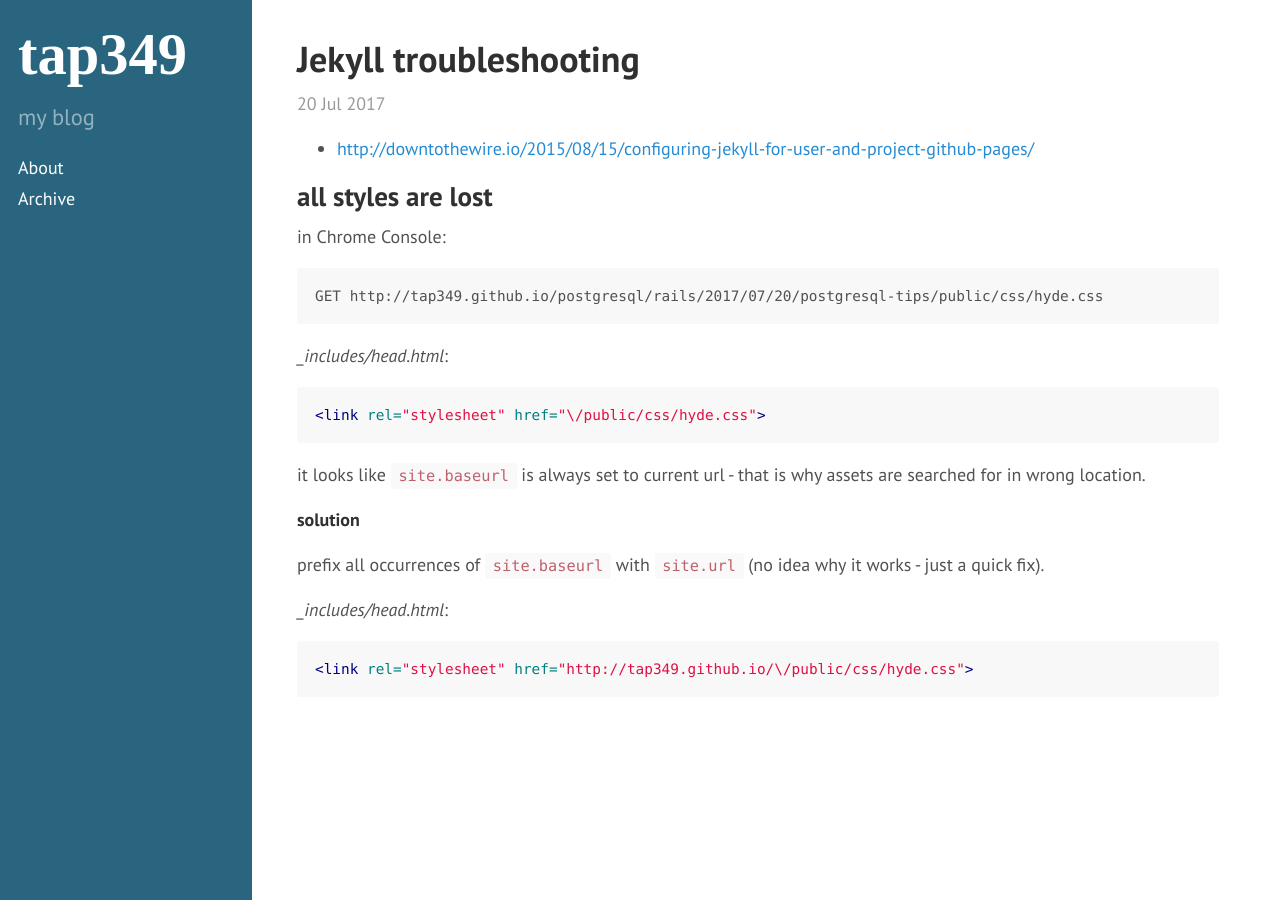
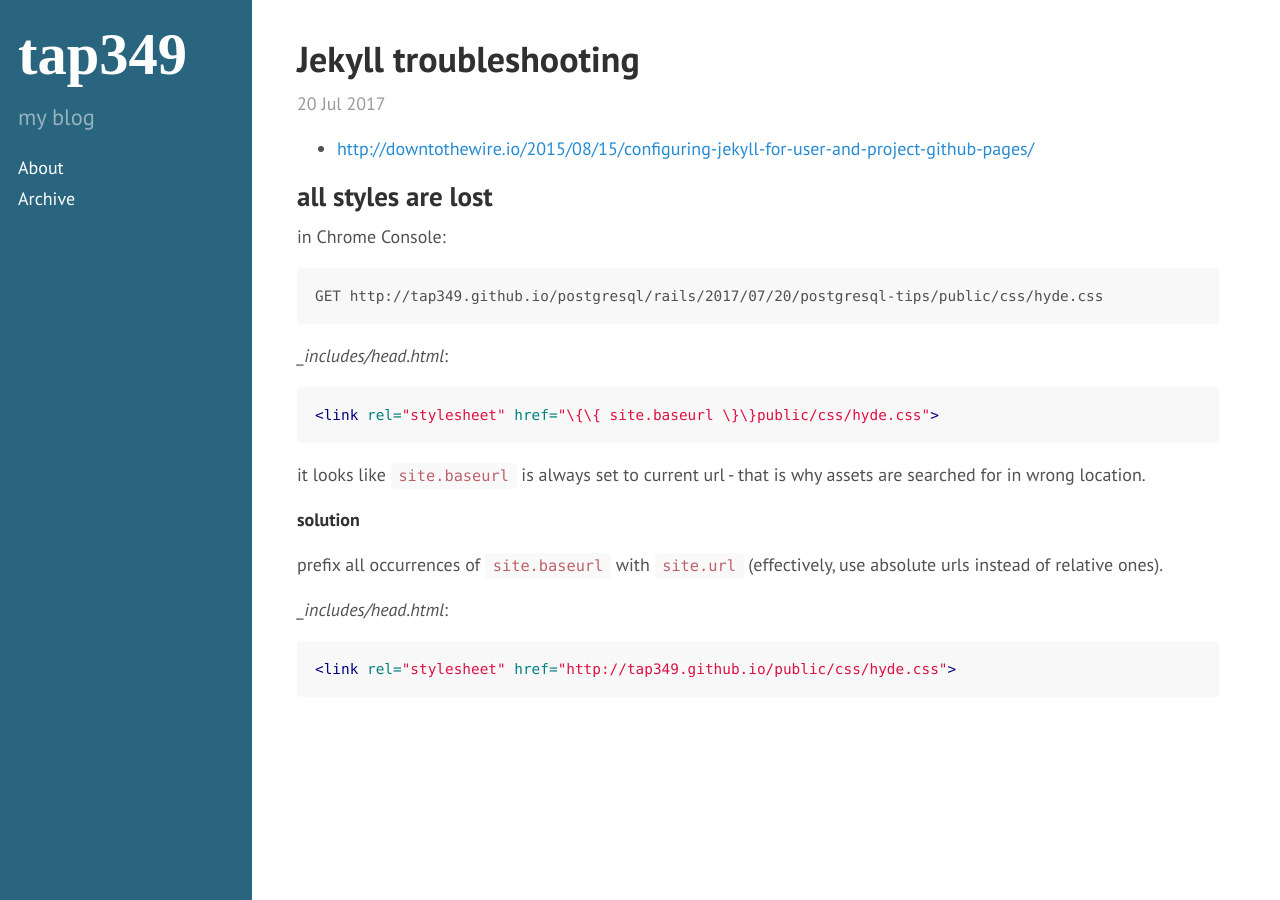
Before and after one commit to tap349/tap349.github.io, a Jekyll site: the page built from _posts/2017-07-21-jekyll-troubleshooting.md, in a window 1280 px wide. Built offline with Jekyll 4.4.1, drawn with Linux system fonts in a browser that asks for light colours.

Commit message:
update 2017-07-21_02:27:37

````diff
--- a/_config.yml
+++ b/_config.yml
@@ -6,7 +6,7 @@
 tagline:              my blog
 description:          my blog
 url:                  http://tap349.github.io
-baseurl:              \/
+baseurl:              /
 
 paginate:             5
 excerpt_separator:    <!-- more -->
--- a/_posts/2017-07-21-jekyll-troubleshooting.md
+++ b/_posts/2017-07-21-jekyll-troubleshooting.md
@@ -21,7 +21,7 @@
 _\_includes/head.html_:
 
 ```html
-<link rel="stylesheet" href="{{ site.baseurl }}public/css/hyde.css">
+<link rel="stylesheet" href="\{\{ site.baseurl \}\}public/css/hyde.css">
 ```
 
 it looks like `site.baseurl` is always set to current url - that is why
@@ -30,7 +30,7 @@
 **solution**
 
 prefix all occurrences of `site.baseurl` with `site.url`
-(no idea why it works - just a quick fix).
+(effectively, use absolute urls instead of relative ones).
 
 _\_includes/head.html_:
 
````
